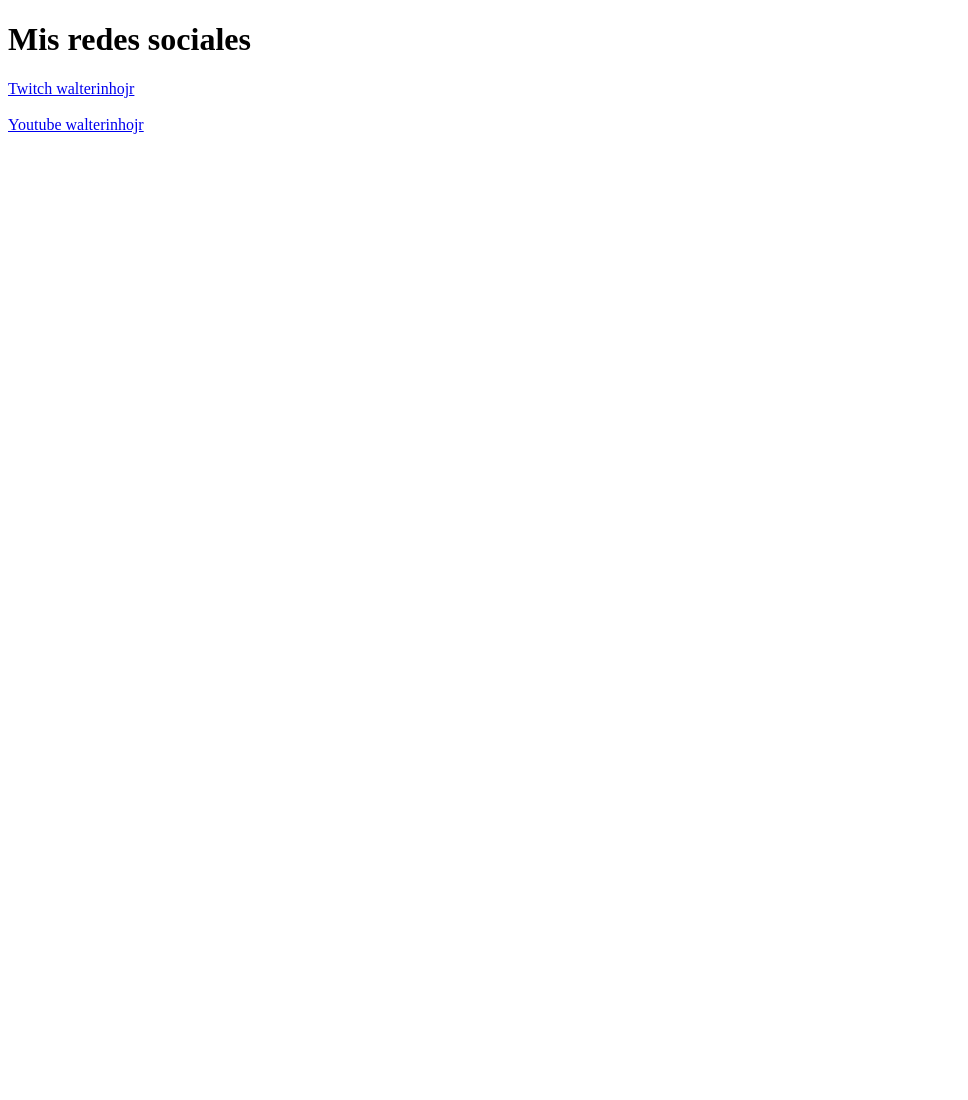
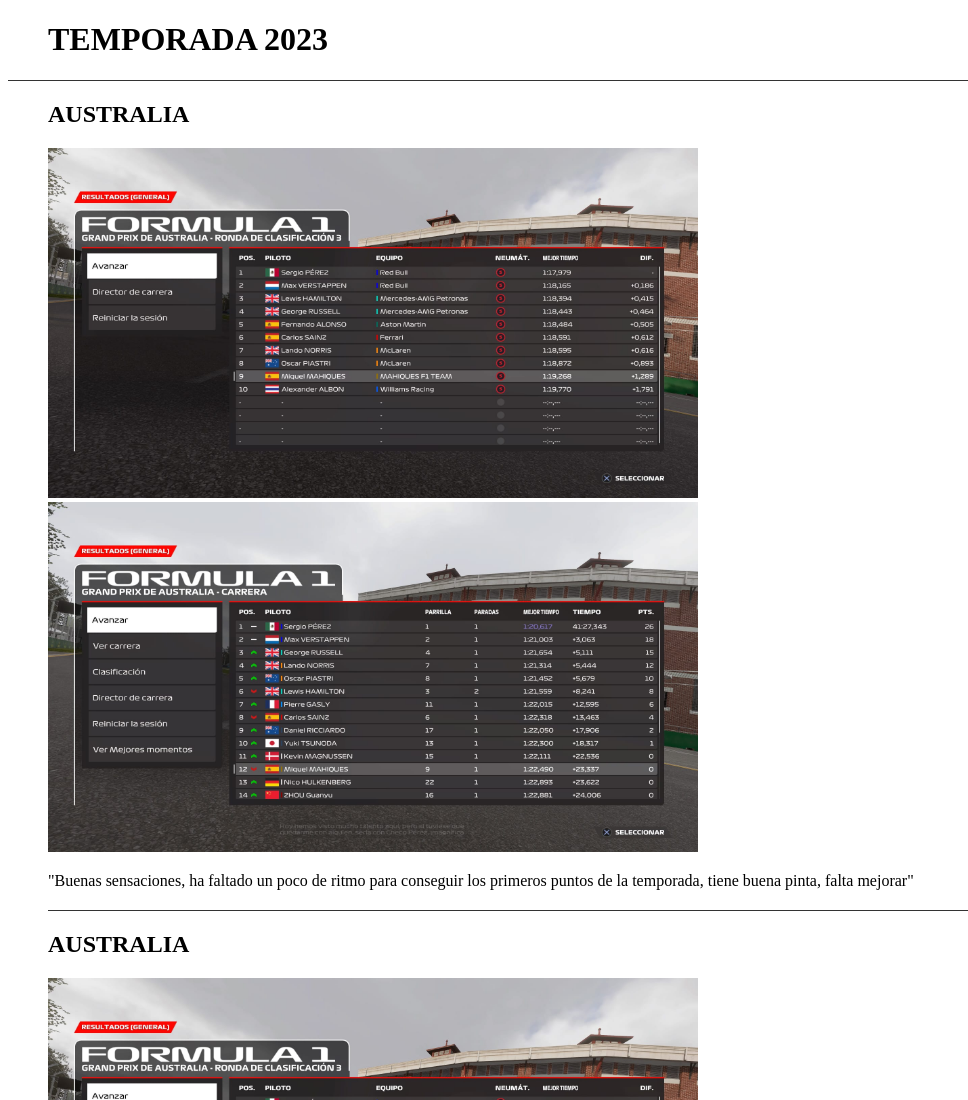
Before and after one commit to walterinhojr/walterinhojr.github.io, a plain HTML site: page index.html in a window 1280 px wide. Shown: the top 1100 px of the page, without its empty margins (0-968 px from the left). Before the commit the page ends 800 px from the top, so only its background shows below. Drawn offline with Linux system fonts and the light colour scheme.

Commit message:
Version prueba

```diff
--- a/index.html
+++ b/index.html
@@ -2,11 +2,33 @@
 <html>
     <head>
         <title>walterinhojr</title>
+        <link rel="stylesheet" href="styles.css">
     </head>
     <body>
-        <h1>Mis redes sociales</h1>
-        <a href="https://www.twitch.tv/walterinhojr">Twitch walterinhojr</a>
-        <br></br>
-        <a href="https://www.youtube.com/channel/UCe83x1N69Wo-NeCfkVdycNw">Youtube walterinhojr</a>
+        <h1>TEMPORADA 2023</h1>
+        <hr id="hr_titulo">
+        <ul>
+            <li>
+                <h2>AUSTRALIA</h2>
+                <img src="images/australia_2023_qualy.jpg"></img>
+                <img src="images/australia_2023_race.jpg"></img>
+                <p>
+                    "Buenas sensaciones, ha faltado un poco de ritmo para conseguir los primeros puntos de la temporada,
+                    tiene buena pinta, falta mejorar"
+                </p>
+                <hr>
+            </li>
+
+            <li>
+                <h2>AUSTRALIA</h2>
+                <img src="images/australia_2023_qualy.jpg"></img>
+                <img src="images/australia_2023_race.jpg"></img>
+                <p>
+                    "Buenas sensaciones, ha faltado un poco de ritmo para conseguir los primeros puntos de la temporada,
+                    tiene buena pinta, falta mejorar"
+                </p>
+                <hr>
+            </li>
+        </ul>
     </body>
 </html>
--- /dev/null
+++ b/styles.css
@@ -0,0 +1,22 @@
+img {
+    width: 650px;
+    height: 350px;
+}
+ul li {
+    list-style-type: none;
+}
+
+hr {
+    border: none;
+    height: 1px;
+    background-color: #333; /* Color de la línea */
+    margin: 20px 0; /* Margen superior e inferior */
+}
+
+.hr-titulo {
+    padding-left: 40px;
+}
+
+h1 {
+    margin-left: 40px;
+}
```
Also changed, not shown: images/australia_2023_qualy.jpg (added), images/australia_2023_race.jpg (added).
